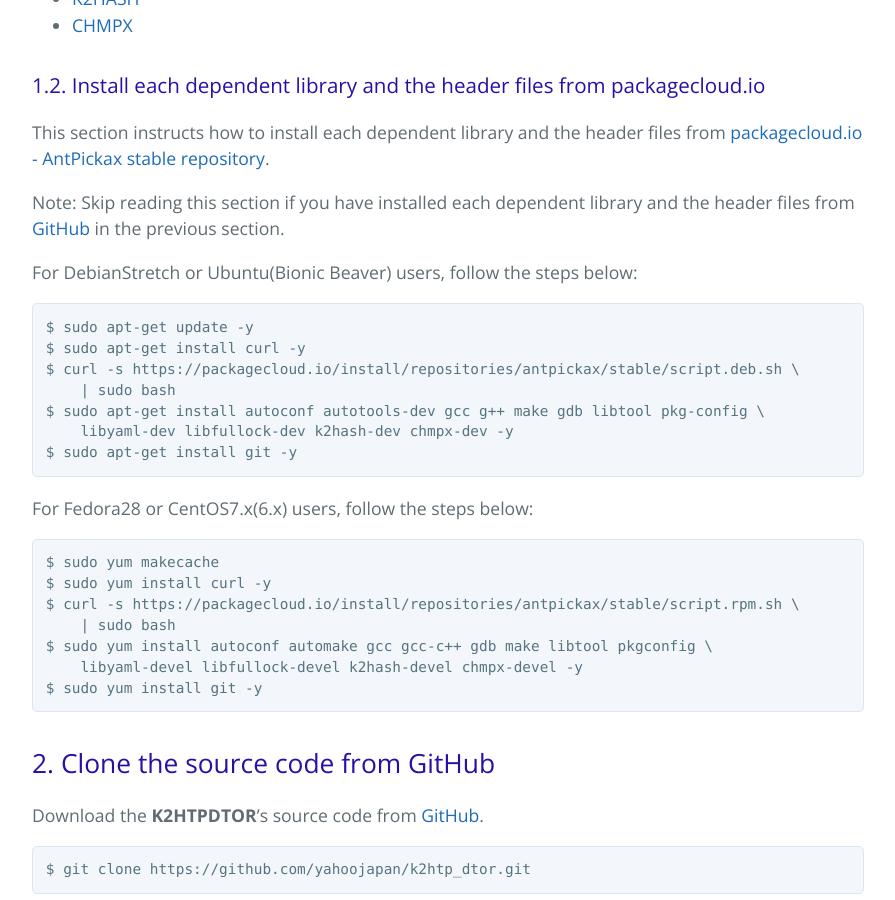
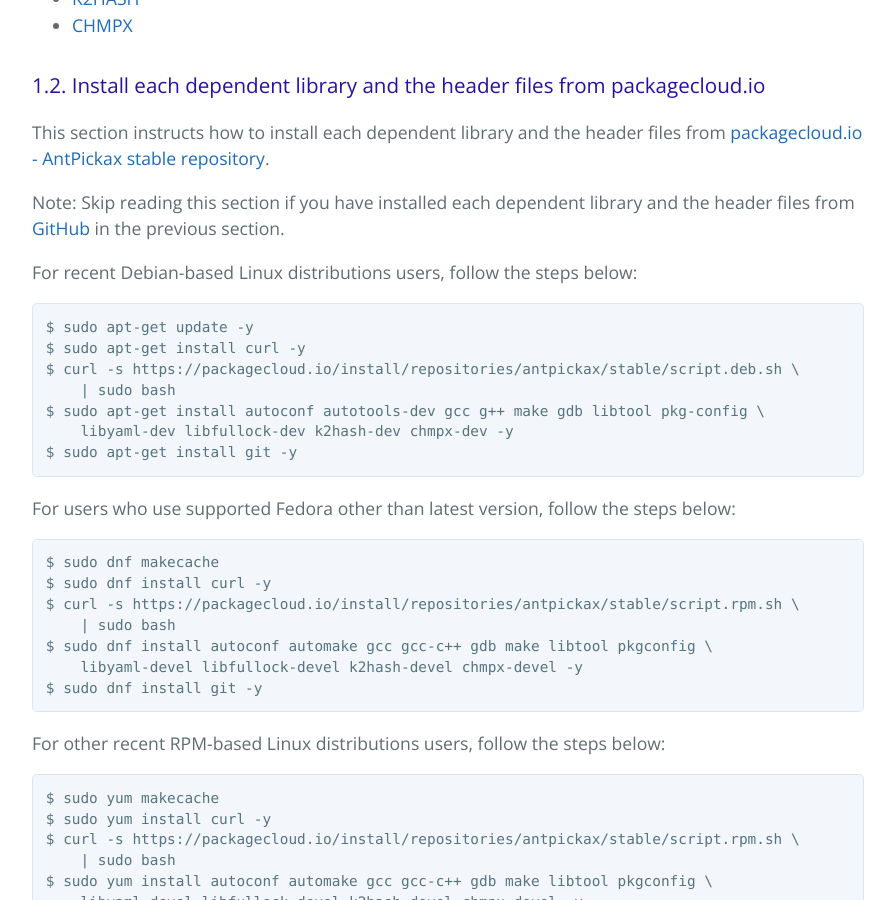
Before and after one commit to yahoojapan/k2htp_dtor, a Jekyll site: the page built from build.md, in a window 1280 px wide and 900 px high, scrolled down 974 px. Shown: the whole window, without its empty margins (192-1087 px from the left). Built offline with Jekyll 4.4.1, drawn with Linux system fonts in a browser that asks for light colours.

Commit message:
Drops Fedora28 and CentOS6.x from our support OS

````diff
--- a/build.md
+++ b/build.md
@@ -44,7 +44,7 @@
 
 Note: Skip reading this section if you have installed each dependent library and the header files from [GitHub](https://github.com/yahoojapan) in the previous section.
 
-For DebianStretch or Ubuntu(Bionic Beaver) users, follow the steps below:
+For recent Debian-based Linux distributions users, follow the steps below:
 ```bash
 $ sudo apt-get update -y
 $ sudo apt-get install curl -y
@@ -55,7 +55,18 @@
 $ sudo apt-get install git -y
 ```
 
-For Fedora28 or CentOS7.x(6.x) users, follow the steps below:
+For users who use supported Fedora other than latest version, follow the steps below:
+```bash
+$ sudo dnf makecache
+$ sudo dnf install curl -y
+$ curl -s https://packagecloud.io/install/repositories/antpickax/stable/script.rpm.sh \
+    | sudo bash
+$ sudo dnf install autoconf automake gcc gcc-c++ gdb make libtool pkgconfig \
+    libyaml-devel libfullock-devel k2hash-devel chmpx-devel -y
+$ sudo dnf install git -y
+```
+
+For other recent RPM-based Linux distributions users, follow the steps below:
 ```bash
 $ sudo yum makecache
 $ sudo yum install curl -y
````
Also changed, not shown: buildja.md (+13 -2 lines), usage.md (+10 -2 lines), usageja.md (+10 -2 lines).
